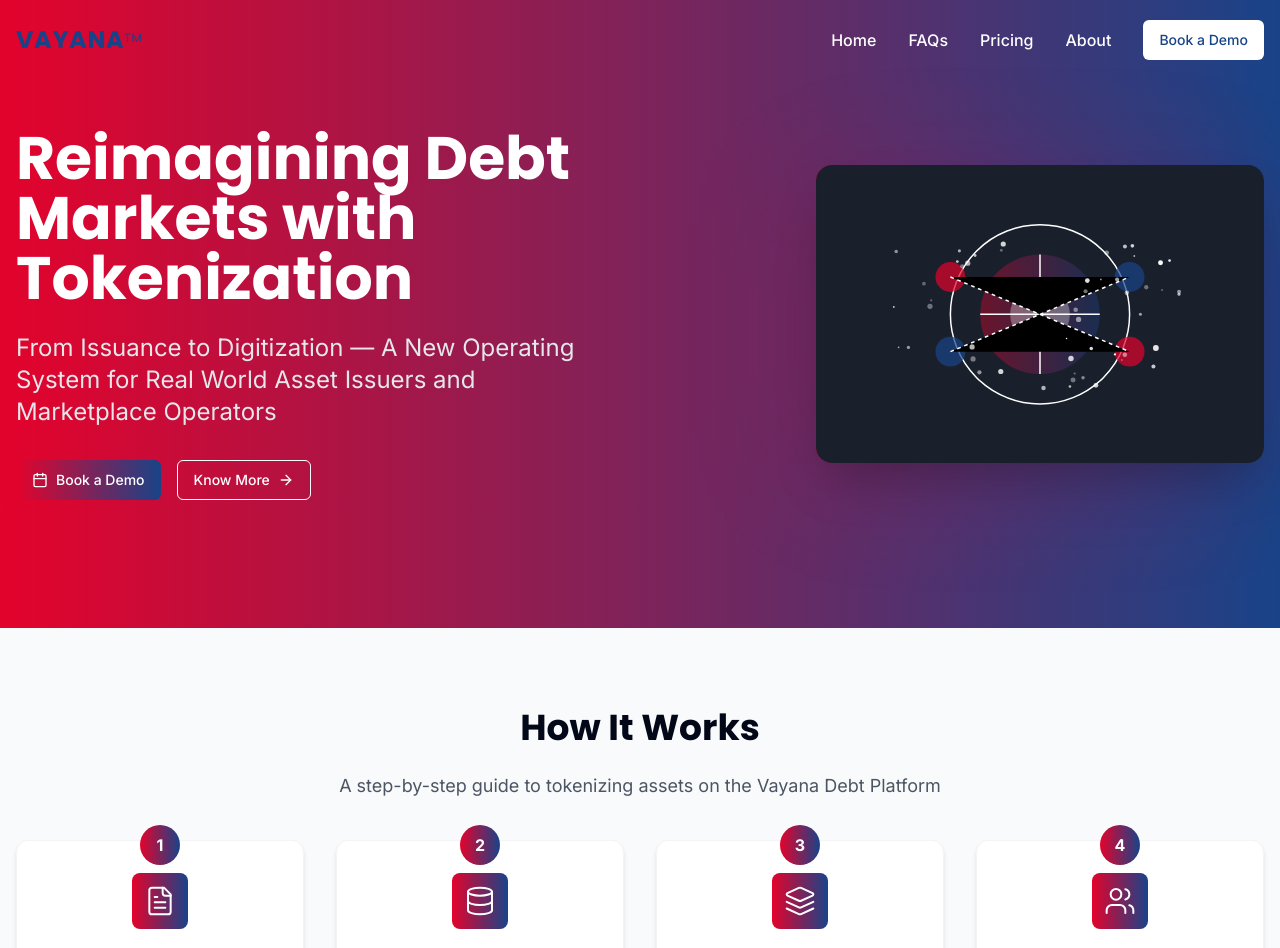
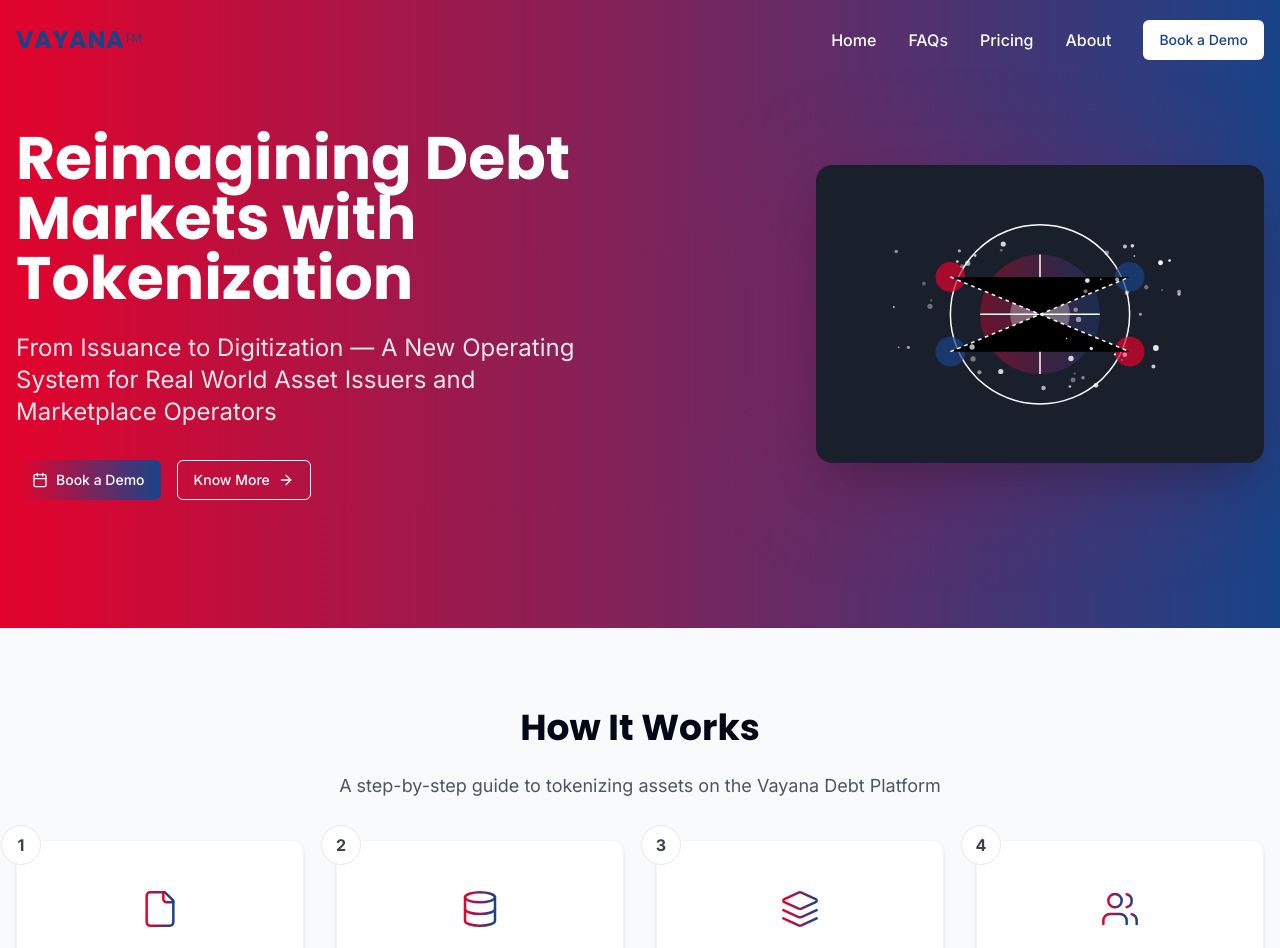
Before and after one commit to vedantgadia/debt-token-flow, a React (Vite) app: page / in a window 1280 px wide. Shown: the top 948 px of the page. Built offline with nearby package versions, Linux system fonts and the light colour scheme.

Commit message:
Refactor: Update "How It Works" section
- Removed number colors and left-aligned them.
- Styled icon outlines with gradient colors, matching the provided reference.

```diff
--- a/src/components/StepByStepSection.tsx
+++ b/src/components/StepByStepSection.tsx
@@ -66,14 +66,20 @@ const StepByStepSection = () => {
             return (
               <div
                 key={step.id}
-                className="bg-white rounded-xl shadow-md hover:shadow-lg transition-shadow p-6 border border-gray-100 relative flex flex-col items-center text-center"
+                className="bg-white rounded-xl shadow-md hover:shadow-lg transition-shadow p-6 border border-gray-100 relative text-center"
               >
-                <div className="absolute -top-4 left-1/2 -translate-x-1/2 w-10 h-10 rounded-full bg-vayana-gradient text-white flex items-center justify-center font-bold">
+                <div className="absolute -top-4 -left-4 w-10 h-10 rounded-full border border-gray-200 bg-white text-gray-700 flex items-center justify-center font-bold">
                   {step.id}
                 </div>
-                <div className="mb-4 mt-2">
-                  <div className="bg-vayana-gradient p-3 rounded-lg inline-flex items-center justify-center">
-                    <Icon className="h-8 w-8 text-white stroke-[1.5]" strokeLinecap="round" strokeLinejoin="round" />
+                <div className="mb-4 mt-6 flex justify-center">
+                  <div className="inline-flex items-center justify-center">
+                    <Icon
+                      className="h-10 w-10"
+                      style={{ stroke: 'url(#iconGradient)' }}
+                      strokeWidth={1.5}
+                      strokeLinecap="round"
+                      strokeLinejoin="round"
+                    />
                   </div>
                 </div>
                 <h3 className="text-xl font-bold mb-2">{step.title}</h3>
@@ -83,6 +89,16 @@ const StepByStepSection = () => {
           })}
         </div>
       </div>
+
+      {/* SVG gradient definitions for the icons */}
+      <svg width="0" height="0" className="absolute">
+        <defs>
+          <linearGradient id="iconGradient" x1="0%" y1="0%" x2="100%" y2="0%">
+            <stop offset="0%" stopColor="#E3032C" />
+            <stop offset="100%" stopColor="#194388" />
+          </linearGradient>
+        </defs>
+      </svg>
     </section>
   );
 };
```
